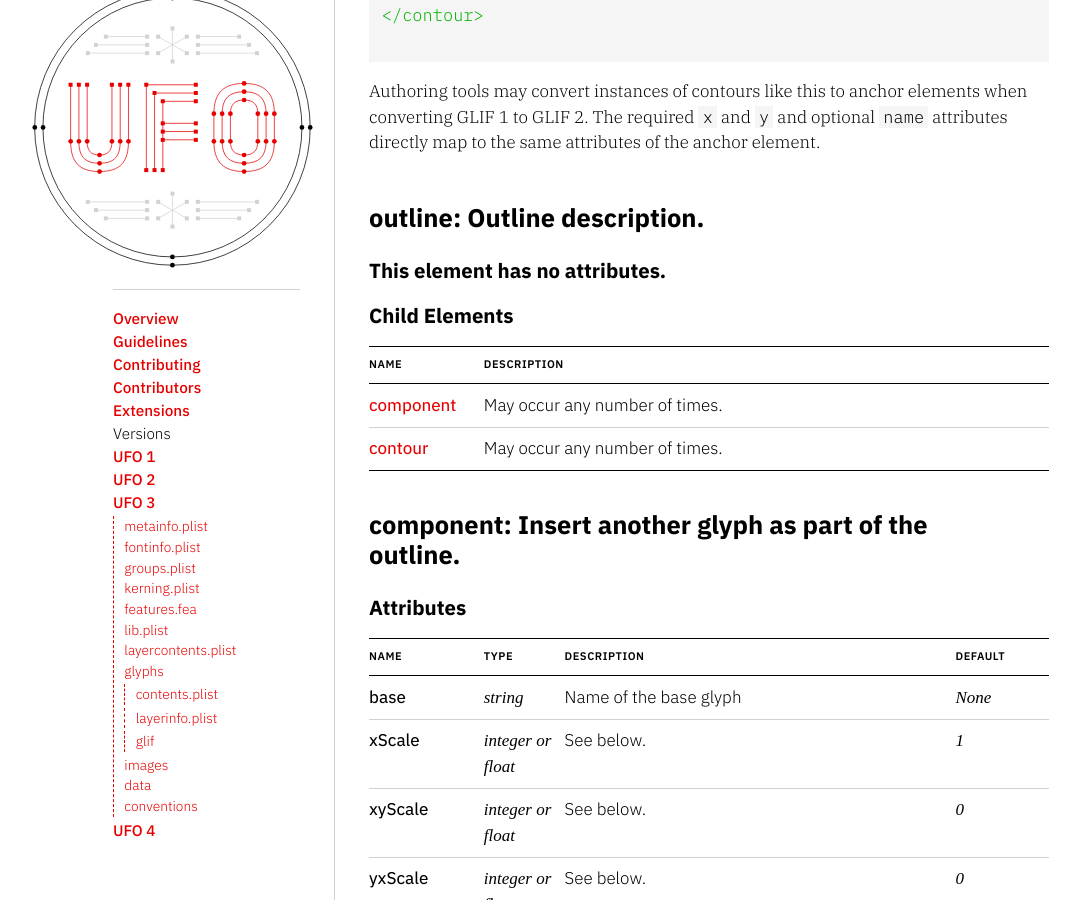
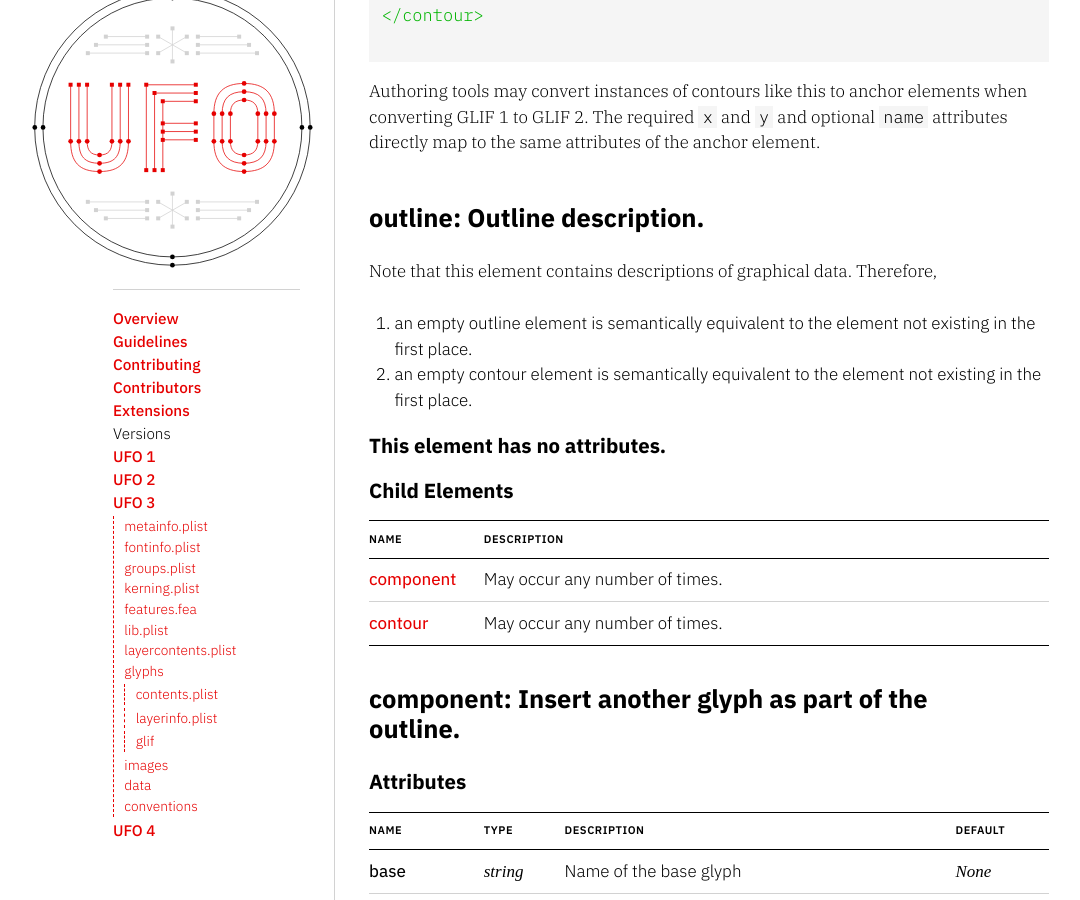
Before and after one commit to unified-font-object/ufo-spec, a Jekyll site: the page built from versions/ufo3/glyphs/glif.md, in a window 1280 px wide and 900 px high, scrolled down 7375 px. Shown: the whole window, without its empty margins (51-1131 px from the left). Built offline with Jekyll 4.4.1, drawn with Linux system fonts in a browser that asks for light colours; some web fonts are replaced.

Commit message:
Add some notes on empty contours and outlines

```diff
--- a/versions/ufo3/glyphs/glif.md
+++ b/versions/ufo3/glyphs/glif.md
@@ -205,6 +205,11 @@ Authoring tools may convert instances of contours like this to anchor elements w
 
 {: #outline }
 ### outline: Outline description.
+
+Note that this element contains descriptions of graphical data. Therefore,
+
+1. an empty outline element is semantically equivalent to the element not existing in the first place.
+2. an empty contour element is semantically equivalent to the element not existing in the first place.
 
 #### This element has no attributes.
 
```
